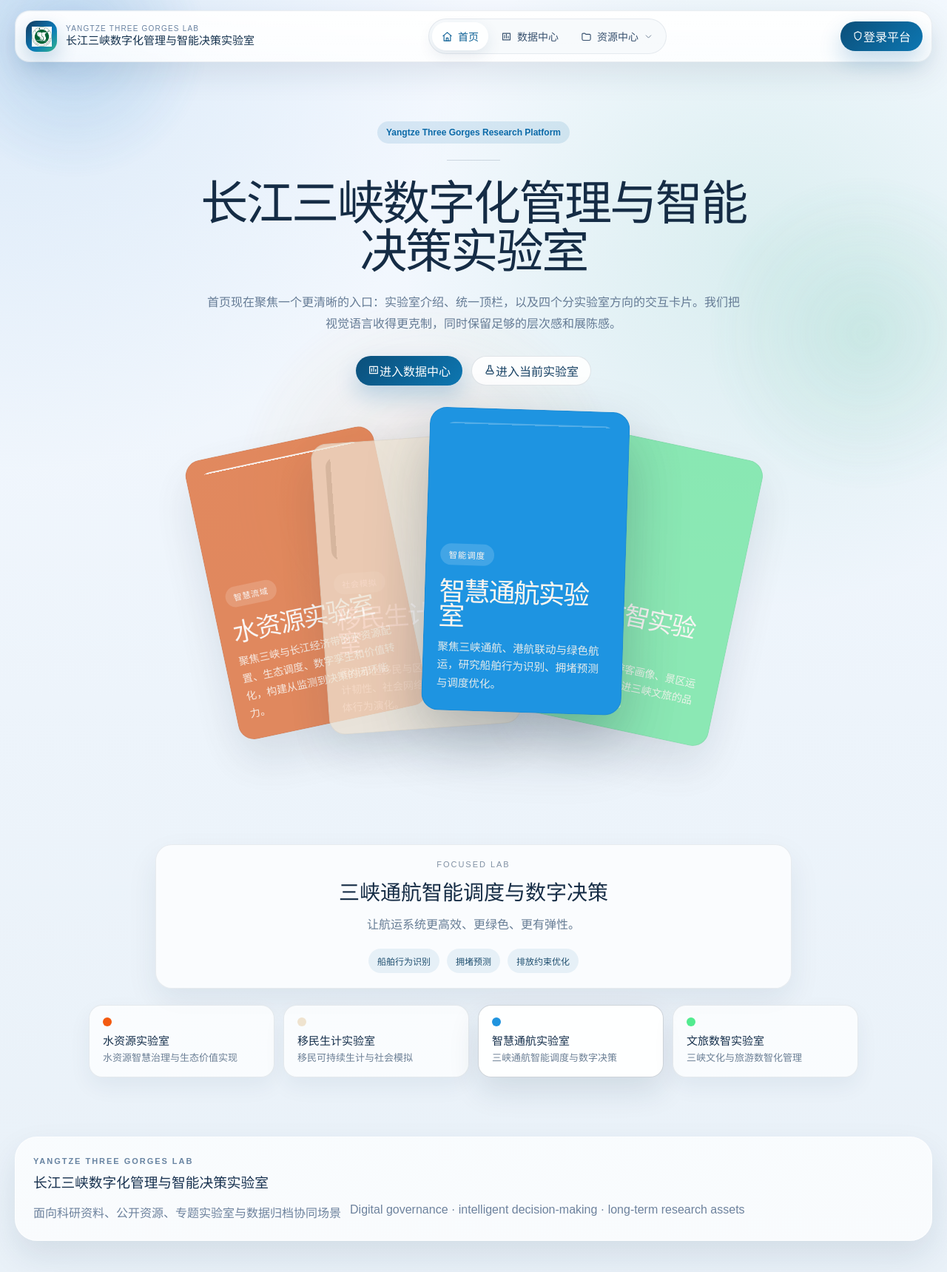
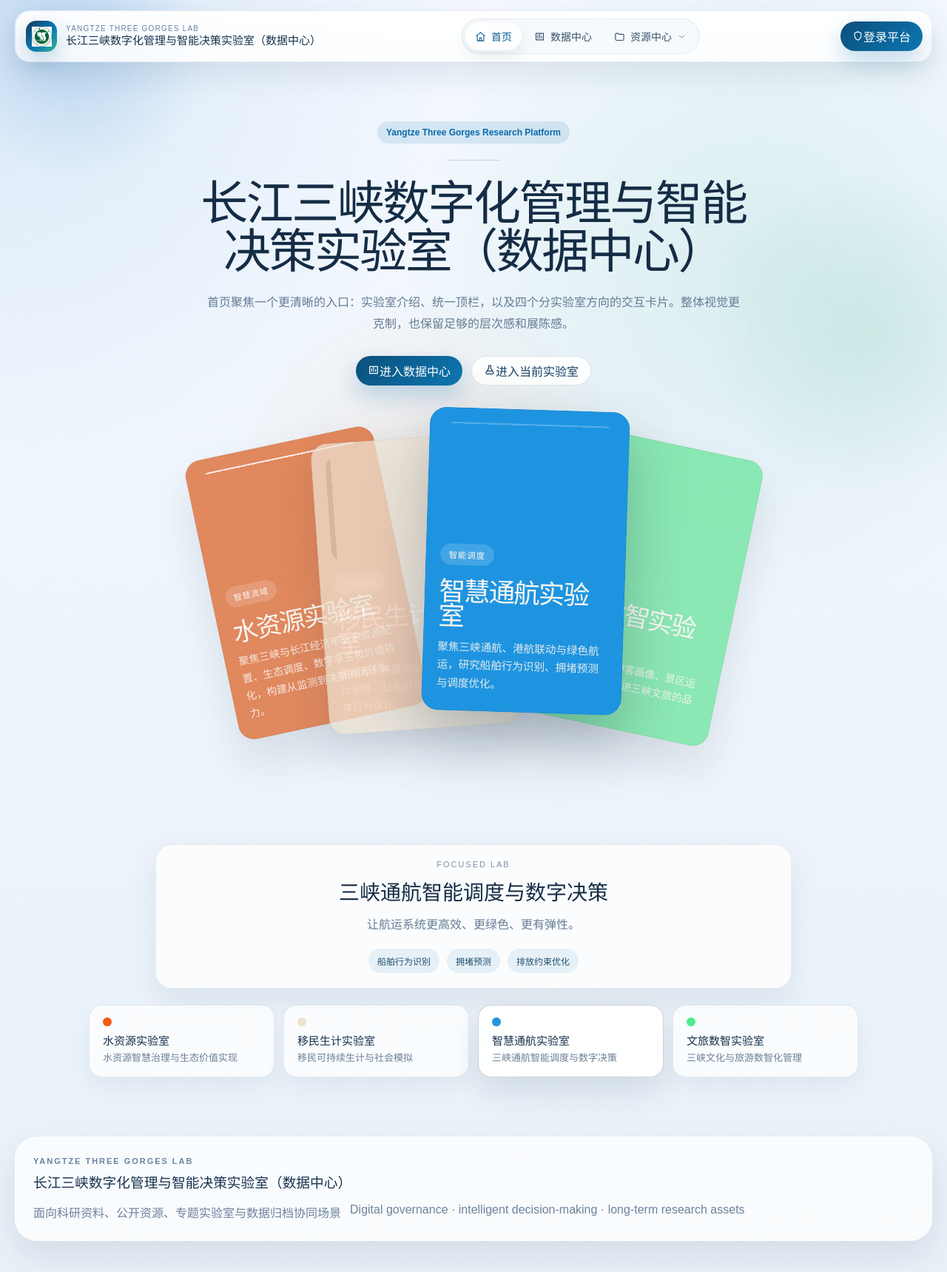
Before and after one commit to xjqofyjb/cjznjcsys, a React (Vite) app in the folder research-data-frontend/: page / in a window 1280 px wide. Shown: the whole page at 74% size. Built offline with nearby package versions, Linux system fonts and the light colour scheme.

Commit message:
Fix topbar resource menu and lab name

```diff
--- a/research-data-frontend/src/App.css
+++ b/research-data-frontend/src/App.css
@@ -171,7 +171,13 @@
   gap: 10px;
 }
 
+.topbar-nav {
+  position: relative;
+  z-index: 4;
+}
+
 .topbar-nav__track {
+  position: relative;
   display: flex;
   align-items: center;
   gap: 4px;
@@ -179,6 +185,7 @@
   border: 1px solid rgba(15, 46, 79, 0.08);
   border-radius: 999px;
   background: rgba(245, 249, 252, 0.78);
+  overflow: visible;
 }
 
 .topbar-nav__item,
@@ -213,6 +220,16 @@
 
 .topbar-dropdown {
   position: relative;
+  z-index: 5;
+}
+
+.topbar-dropdown::after {
+  content: "";
+  position: absolute;
+  left: 0;
+  right: 0;
+  top: 100%;
+  height: 14px;
 }
 
 .topbar-menu {
@@ -226,6 +243,7 @@
   background: rgba(255, 255, 255, 0.96);
   box-shadow: 0 22px 52px rgba(16, 35, 63, 0.16);
   backdrop-filter: blur(18px);
+  z-index: 60;
 }
 
 .topbar-menu--wide {
--- a/research-data-frontend/src/App.jsx
+++ b/research-data-frontend/src/App.jsx
@@ -16,7 +16,7 @@ export default function App() {
   const auth = useAuthController();
 
   useEffect(() => {
-    document.title = "长江三峡数字化管理与智能决策实验室";
+    document.title = "长江三峡数字化管理与智能决策实验室（数据中心）";
   }, []);
 
   const resourceItems = useMemo(
--- a/research-data-frontend/src/labs/HomePage.jsx
+++ b/research-data-frontend/src/labs/HomePage.jsx
@@ -44,9 +44,9 @@ export function HomePage({ onEnterLab, onOpenDataCenter }) {
           Yangtze Three Gorges Research Platform
         </Badge>
         <div className="home-stage__line" />
-        <h1>长江三峡数字化管理与智能决策实验室</h1>
+        <h1>长江三峡数字化管理与智能决策实验室（数据中心）</h1>
         <p>
-          首页现在聚焦一个更清晰的入口：实验室介绍、统一顶栏，以及四个分实验室方向的交互卡片。我们把视觉语言收得更克制，同时保留足够的层次感和展陈感。
+          首页聚焦一个更清晰的入口：实验室介绍、统一顶栏，以及四个分实验室方向的交互卡片。整体视觉更克制，也保留足够的层次感和展陈感。
         </p>
         <div className="home-stage__actions">
           <Button onClick={onOpenDataCenter}>
--- a/research-data-frontend/src/shared-ui/components.jsx
+++ b/research-data-frontend/src/shared-ui/components.jsx
@@ -267,7 +267,7 @@ export function AppTopBar({ active, onNavigate, onOpenLogin, authedUser, onLogou
           </div>
           <div className="brand-lockup__text">
             <span className="brand-lockup__eyebrow">Yangtze Three Gorges Lab</span>
-            <strong>长江三峡数字化管理与智能决策实验室</strong>
+            <strong>长江三峡数字化管理与智能决策实验室（数据中心）</strong>
           </div>
         </button>
 
@@ -301,7 +301,7 @@ export function AppFooter() {
       <div className="app-footer__inner">
         <div>
           <div className="section-eyebrow">Yangtze Three Gorges Lab</div>
-          <h3>长江三峡数字化管理与智能决策实验室</h3>
+          <h3>长江三峡数字化管理与智能决策实验室（数据中心）</h3>
         </div>
         <div className="app-footer__meta">
           <span>面向科研资料、公开资源、专题实验室与数据归档协同场景</span>
```
